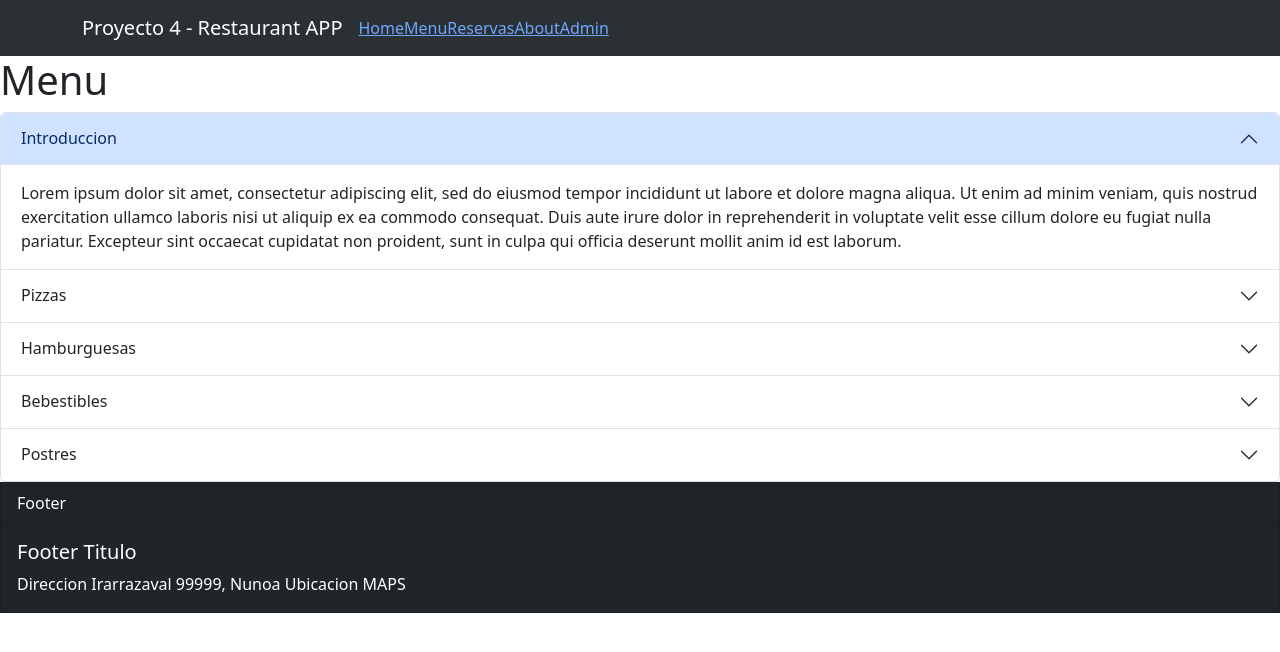
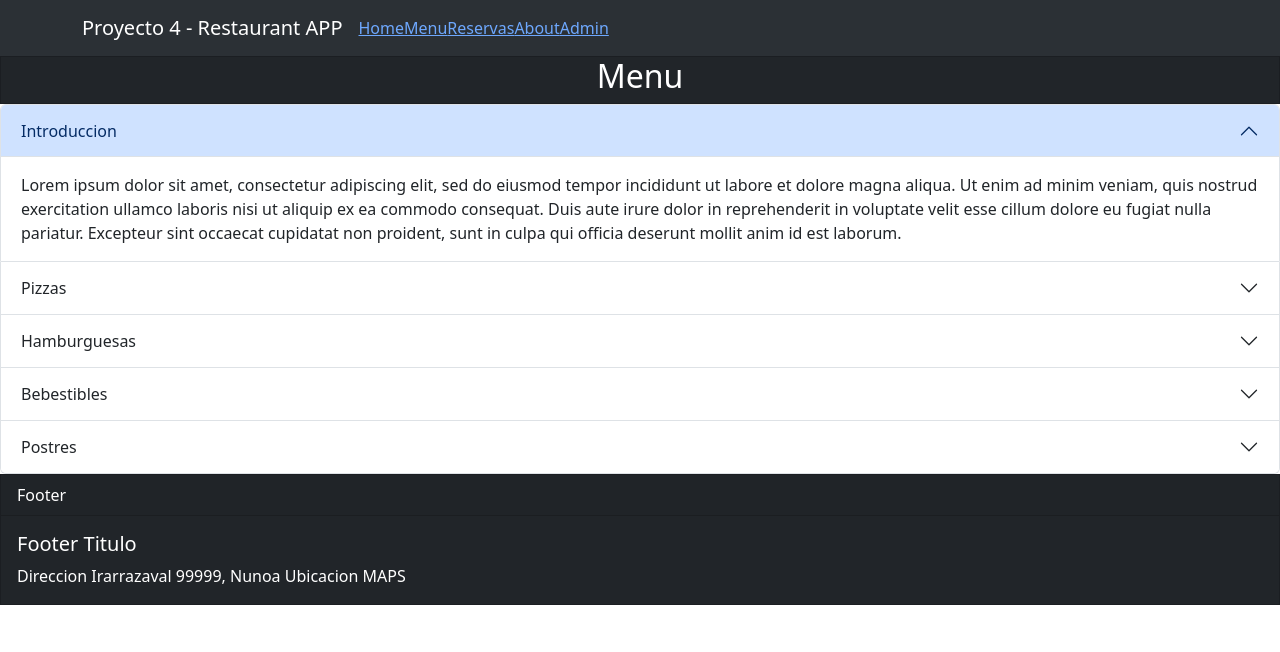
Before and after one commit to spotfreeman/Proyecto4-Restaurant, a React (Vite) app: page /menu in a window 1280 px wide. Shown: the top 652 px of the page. Built offline with nearby package versions, Linux system fonts and the light colour scheme.

Commit message:
modified:   src/components/Footer.jsx 	modified:   src/pages/Home.jsx 	modified:   src/pages/Menu.jsx

```diff
--- a/src/components/Footer.jsx
+++ b/src/components/Footer.jsx
@@ -9,7 +9,7 @@ export const Footer = () => {
             <Card bg='dark text-white rounded-0'>
                 <Card.Header>Footer</Card.Header>
                 <Card.Body>
-                    <Card.Title className=''>Footer Titulo</Card.Title>
+                    <Card.Title>Footer Titulo</Card.Title>
                     <Card.Text>
                         Direccion Irarrazaval 99999, Nunoa
 
--- a/src/pages/Home.jsx
+++ b/src/pages/Home.jsx
@@ -1,25 +1,30 @@
 import CarouselApp from "../components/CarouselApp"
 import Image from "react-bootstrap/Image";
-import  Container  from "react-bootstrap/Container";
-import  Row  from "react-bootstrap/Row";
-import  Col  from "react-bootstrap/Col";
+import Container from "react-bootstrap/Container";
+import Row from "react-bootstrap/Row";
+import Col from "react-bootstrap/Col";
 import Card from "react-bootstrap/Card";
 import imagenVertical from '../assets/img/pizzaVertical.jpg';
 
 export const Home = () => {
     return (
         <>
+            <CarouselApp />
+
+            <Card className="text-center" bg="dark text-white rounded-0  ">
+                <h2>Especialidades </h2>
+            </Card>
+
+            <Card>
+
+            </Card>
             <div>
-            <CarouselApp />
-        </div>
-        <div>
-            <h1 className="text-center">Especialidades</h1>
                 <p>Lorem ipsum dolor sit amet consectetur adipisicing elit. Neque sapiente atque quis eos necessitatibus commodi doloribus impedit modi ipsum nemo, nostrum, placeat nihil optio dolorem. Consequatur voluptatibus illo quas alias.</p>
                 <h3>Subtitulo</h3>
                 <p>Lorem ipsum dolor sit amet consectetur, adipisicing elit. Facilis fugit architecto, minus eaque necessitatibus ipsa porro ducimus totam illum atque itaque quod, vitae deserunt. Unde dolorum aliquid quaerat sit quisquam.</p>
             </div>
 
-        <Container>
+            <Container className="border-0">
                 <Row>
                     <Col>
                         <Card style={{ width: 'auto' }}>
--- a/src/pages/Menu.jsx
+++ b/src/pages/Menu.jsx
@@ -1,16 +1,14 @@
 import Accordion from '../components/Accordion'
+import 'bootstrap/dist/css/bootstrap.min.css';
+import { Card } from 'react-bootstrap';
 
 export const Menu = () => {
     return (
         <>
-            <div>
-                <h1>Menu</h1>
-            </div>
+            <Card bg='dark text-white rounded-0 text-center'>
+                <h2>Menu</h2>
+            </Card>
             <Accordion />
-
-
-
         </>
-
     );
 };
```
Lines whose indentation alone changed are shown as unchanged.
